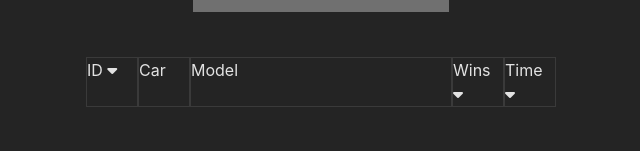
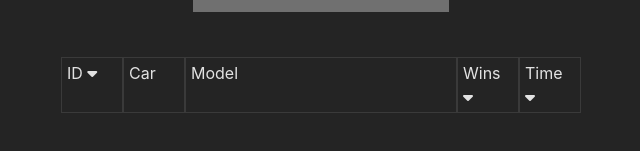
Before and after one commit to kivlaros/vite_test, a website built with Vite: page index.html in a window 1280 px wide. Both pictures are taken after a click on the element "Winners". Shown: the part 141-292 px from the top of the page, without its empty margins (319-959 px from the left). Built offline with nearby package versions, Linux system fonts and the light colour scheme; files whose address does not match are found by name.

Commit message:
fix: winner table style

```diff
--- a/src/components/winners/winners.css
+++ b/src/components/winners/winners.css
@@ -19,15 +19,18 @@
   display: flex;
   gap: 5px;
 }
+
 .winners__pages>li{
   cursor: pointer;
 }
+
 .winners__item{
   display: flex;
 }
 .winners__item>p{
   border: 1px solid rgb(58, 58, 58);
   width: 50px;
+  padding: 3px 5px;
 }
 .winners__item>p>i{
   cursor: pointer;
```
